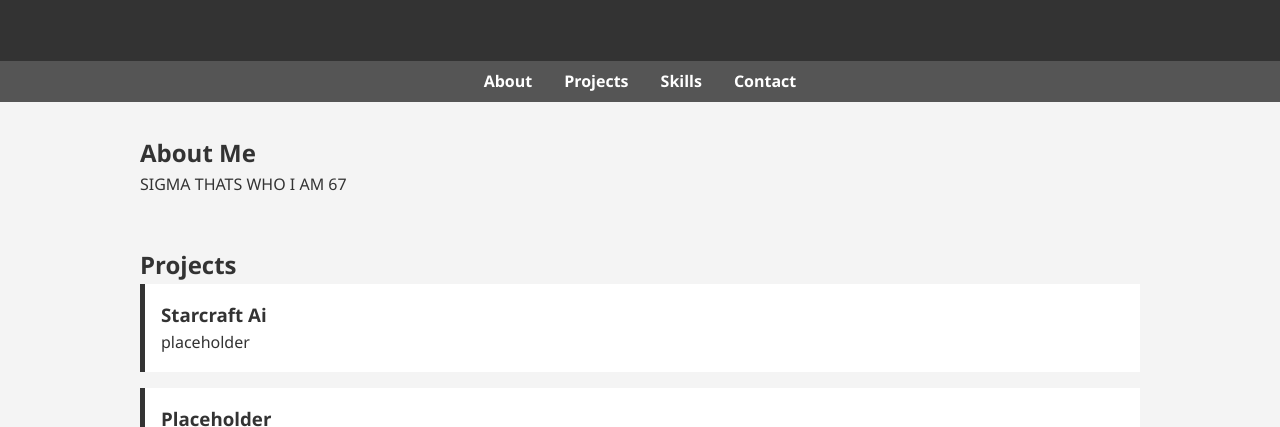
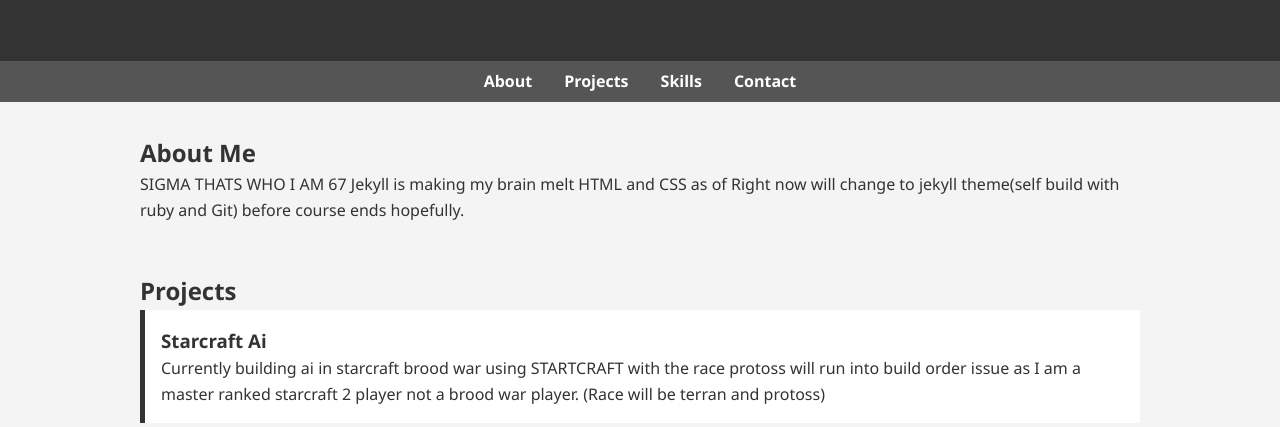
Before and after one commit to JZ12456/Portfolio, a plain HTML site: page index.html in a window 1280 px wide. Shown: the part 373-800 px from the top of the page. Drawn offline with Linux system fonts and the light colour scheme.

Commit message:
Update index.html

```diff
--- a/index.html
+++ b/index.html
@@ -29,14 +29,18 @@
   <main class="container">
     <section id="about">
       <h2>About Me</h2>
-      <p>SIGMA THATS WHO I AM 67</p>
+      <p>SIGMA THATS WHO I AM 67
+        Jekyll is making my brain melt HTML and CSS as of Right now will change to jekyll theme(self build with ruby and Git) before course ends hopefully.
+      </p>
     </section>
 
     <section id="projects">
       <h2>Projects</h2>
       <div class="project">
         <h3>Starcraft Ai</h3>
-        <p>placeholder</p>
+        <p>Currently building ai in starcraft brood war using STARTCRAFT with the race protoss will run into build order issue as I am a master
+            ranked starcraft 2 player not a brood war player. (Race will be terran and protoss)
+        </p>
       </div>
       <div class="project">
         <h3>Placeholder</h3>
```
